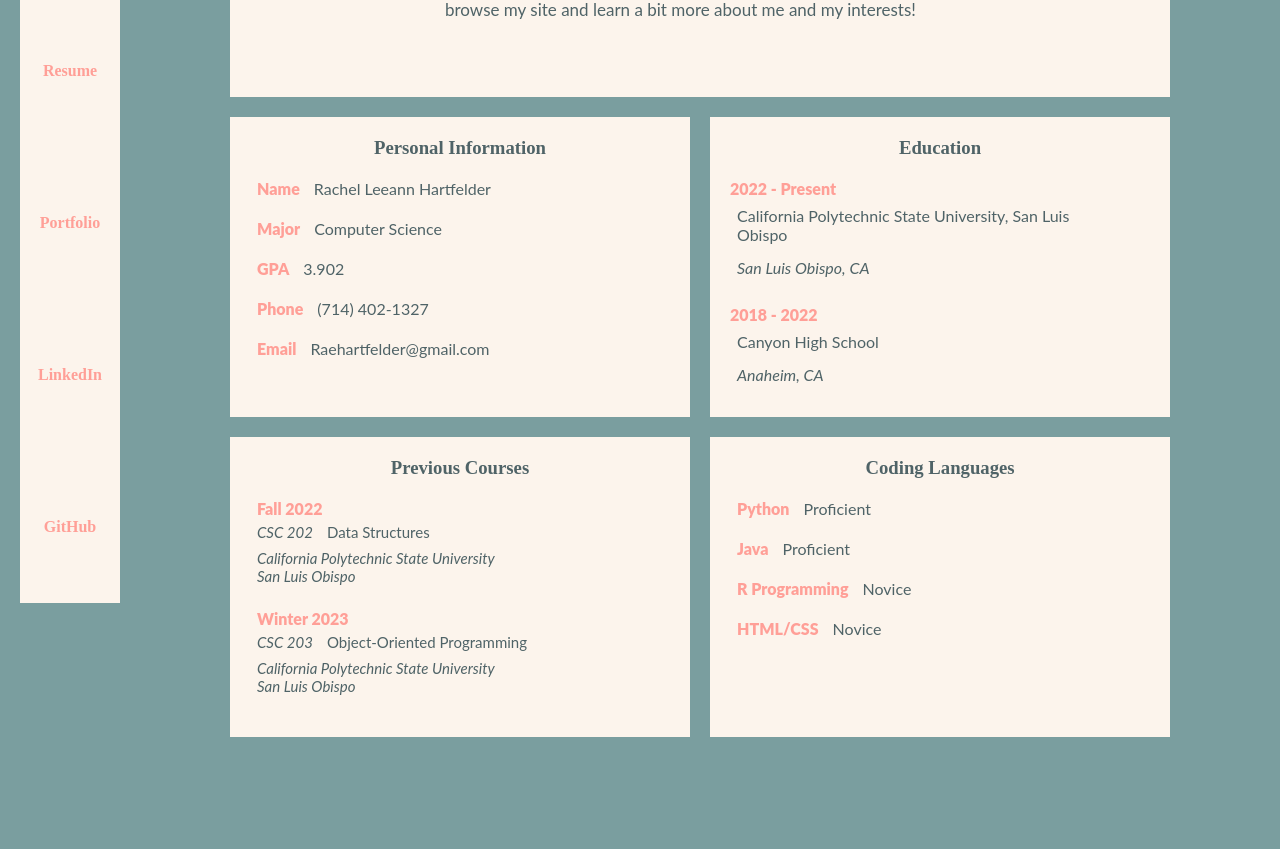
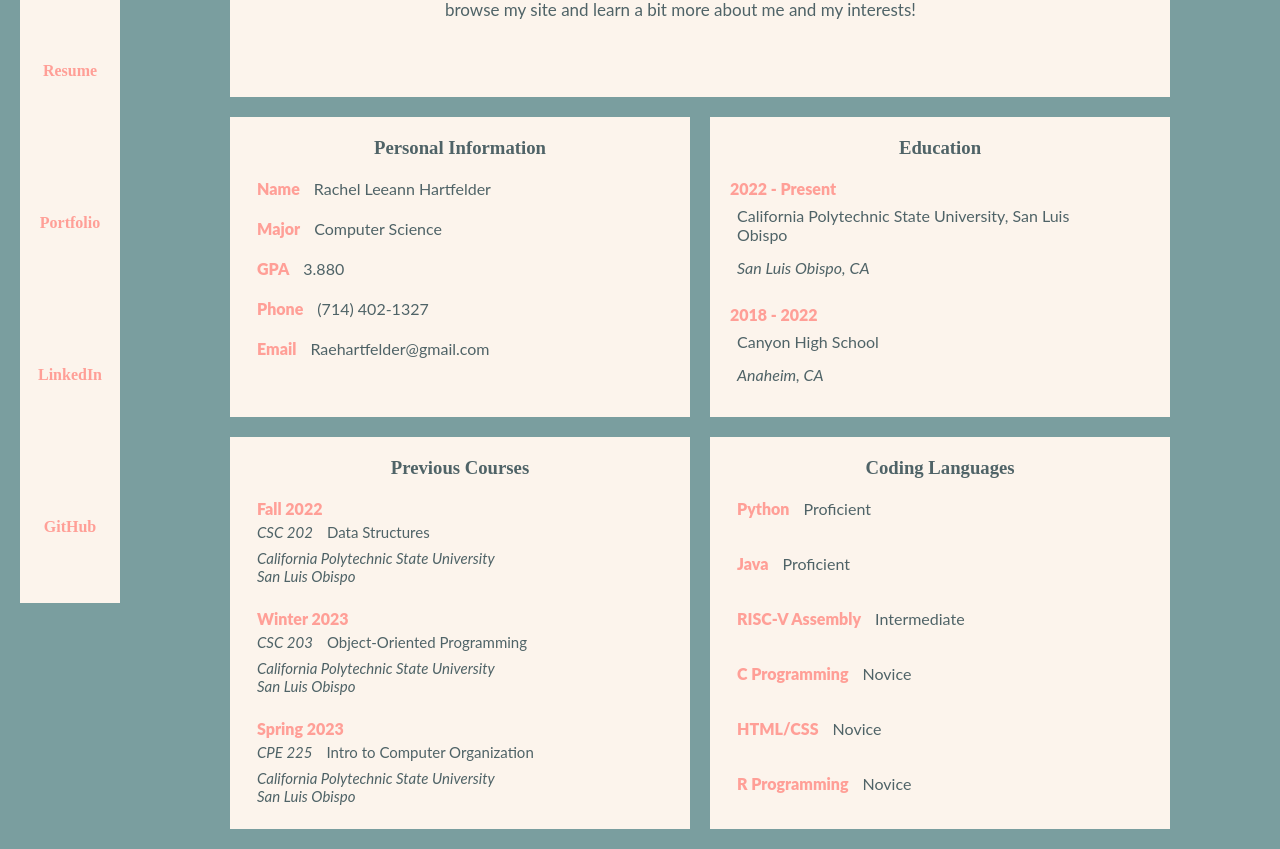
Before and after one commit to rachelHartfelder/Personal-Website, a plain HTML site: page index.html in a window 1280 px wide. Shown: the part 177-1026 px from the top of the page. Before the commit the page ends 934 px from the top, so only its background shows below. Drawn offline with Linux system fonts and the light colour scheme; a web font is replaced by a local one.

Commit message:
Summer 2023

```diff
--- a/index.html
+++ b/index.html
@@ -47,7 +47,7 @@
                     <ul>
                         <li><label>Name</label><span>Rachel Leeann Hartfelder</span></li>
                         <li><label>Major</label><span>Computer Science</span></li>
-                        <li><label>GPA</label><span>3.902</span></li>
+                        <li><label>GPA</label><span>3.880</span></li>
                         <li><label>Phone</label><span>(714) 402-1327</span></li>
                         <li><label>Email</label><span>Raehartfelder@gmail.com</span></li>
                     </ul>
@@ -89,6 +89,14 @@
                             <span> Object-Oriented Programming</span>
 
                             <span><em>California Polytechnic State University <br> San Luis Obispo</em></span></li>
+
+                        <li><label>Spring 2023</label>
+
+                            <span><em>CPE 225</em></span>
+
+                            <span> Intro to Computer Organization</span>
+
+                            <span><em>California Polytechnic State University <br> San Luis Obispo</em></span></li>
                     </ul>
                 </div>
                 <div class="skills">
@@ -96,9 +104,11 @@
                     <ul>
                         <li><label>Python</label><span>Proficient</span></li>
                         <li><label>Java</label><span>Proficient</span></li>
+                        <li><label>RISC-V Assembly</label><span>Intermediate</span></li>
+                        <li><label>C Programming</label><span>Novice</span></li>
+                        <li><label>HTML/CSS</label><span>Novice</span></li>
+                        <li><label>R Programming</label><span>Novice</span></li>
 
-                        <li><label>R Programming</label><span>Novice</span></li>
-                        <li><label>HTML/CSS</label><span>Novice</span></li>
                     </ul>
                 </div>
             </div>
--- a/style.css
+++ b/style.css
@@ -246,7 +246,7 @@ embed{
     width:100%;
     height: 100%;
     min-height: 300px;
-    max-height: 300px;
+    max-height: 500px;
     min-width: 200px;
     max-width: 460px;
     flex-shrink: 2;
@@ -305,7 +305,7 @@ embed{
     width:100%;
     height: 100%;
     min-height: 300px;
-    max-height: 300px;
+    max-height: 500px;
     min-width: 280px;
     max-width: 460px;
     flex-shrink: 2;
@@ -328,7 +328,7 @@ embed{
 .skills ul li{
     line-height: 12px;
     font-size: 16px;
-    margin-bottom:20px;
+    margin-bottom:35px;
     overflow: hidden;
     float: left;
 
```
Also changed, not shown: 1 other file.
